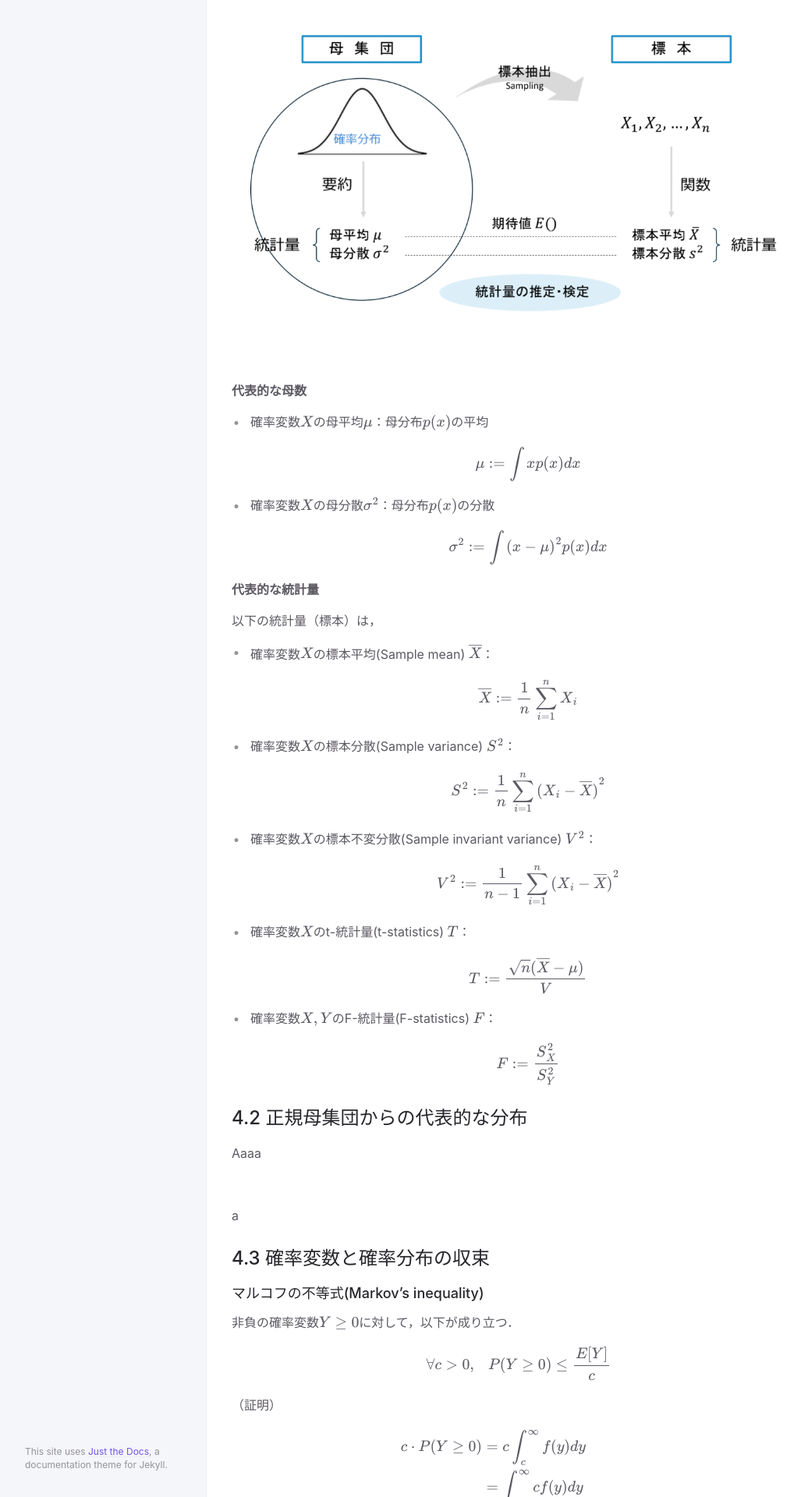
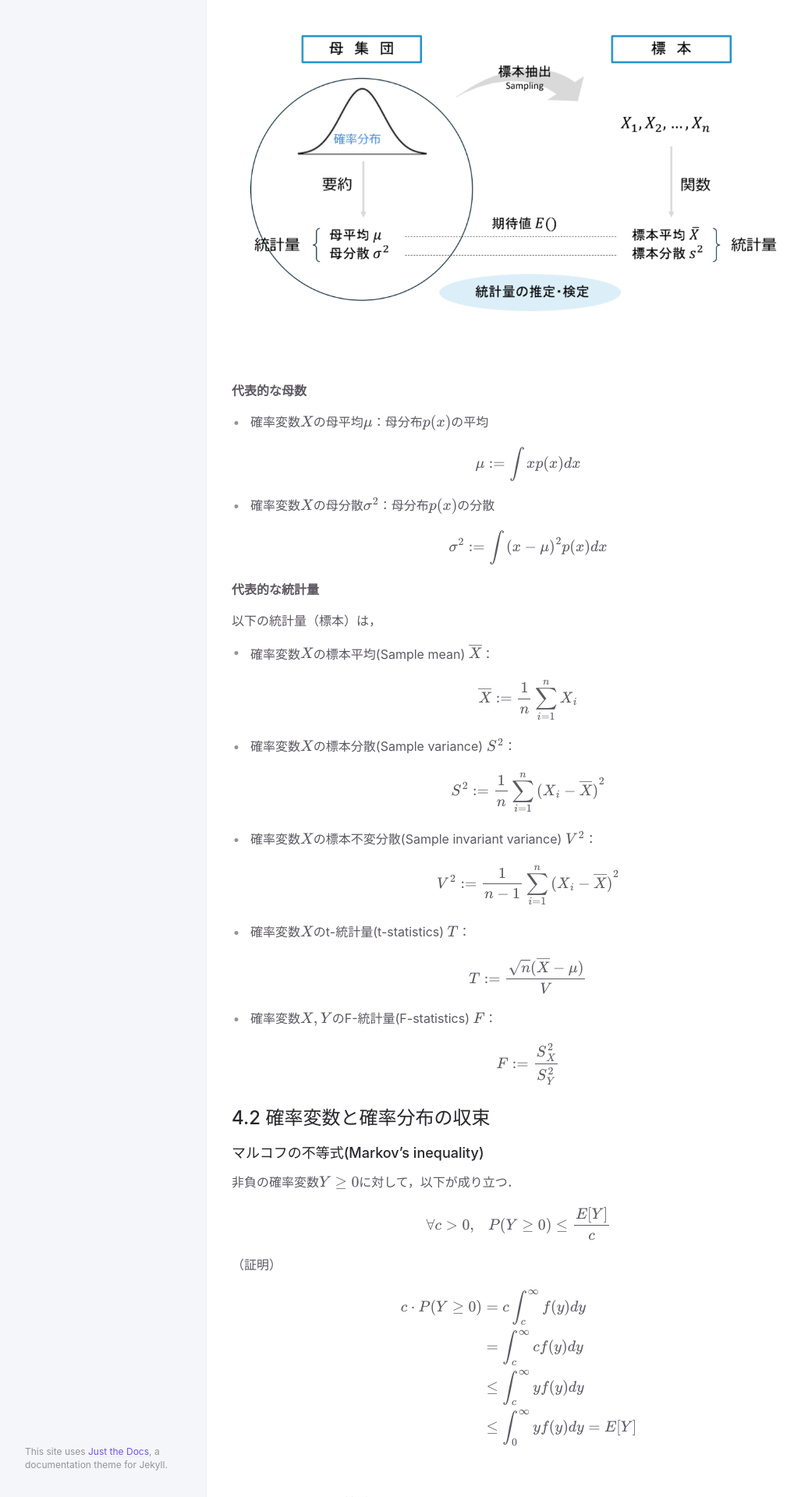
Before and after one commit to imai-laboratory/b4_induction_training, a Jekyll site: the page built from docs/stat/4.sample_theory.md, in a window 1280 px wide. Shown: the part 3080-5000 px from the top of the page at 78% size, without its empty margins (107-1134 px from the left). Built offline with Jekyll 4.4.1, drawn with Linux system fonts in a browser that asks for light colours; formulas are drawn with MathJax 3.

Commit message:
Update /docs/stat/4.**

```diff
--- a/docs/stat/4.sample_theory.md
+++ b/docs/stat/4.sample_theory.md
@@ -162,23 +162,7 @@ nav_order: 4
 
 
 
-
-
-## 4.2 正規母集団からの代表的な分布
-
-Aaaa
-
-<br>
-
-a
-
-
-
-
-
-## 4.3 確率変数と確率分布の収束
-
-
+## 4.2 確率変数と確率分布の収束
 
 ### マルコフの不等式(Markov's inequality)
 
```
